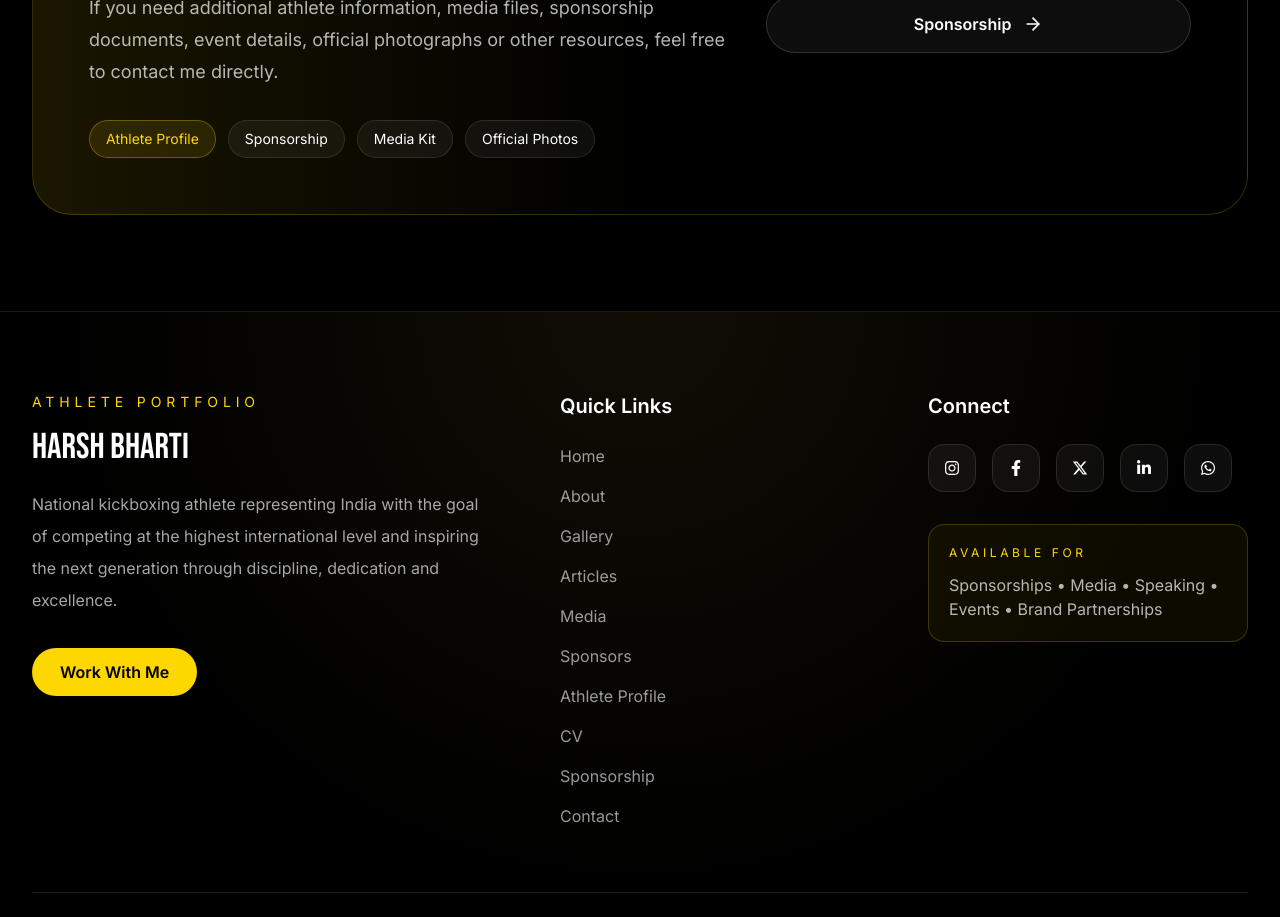
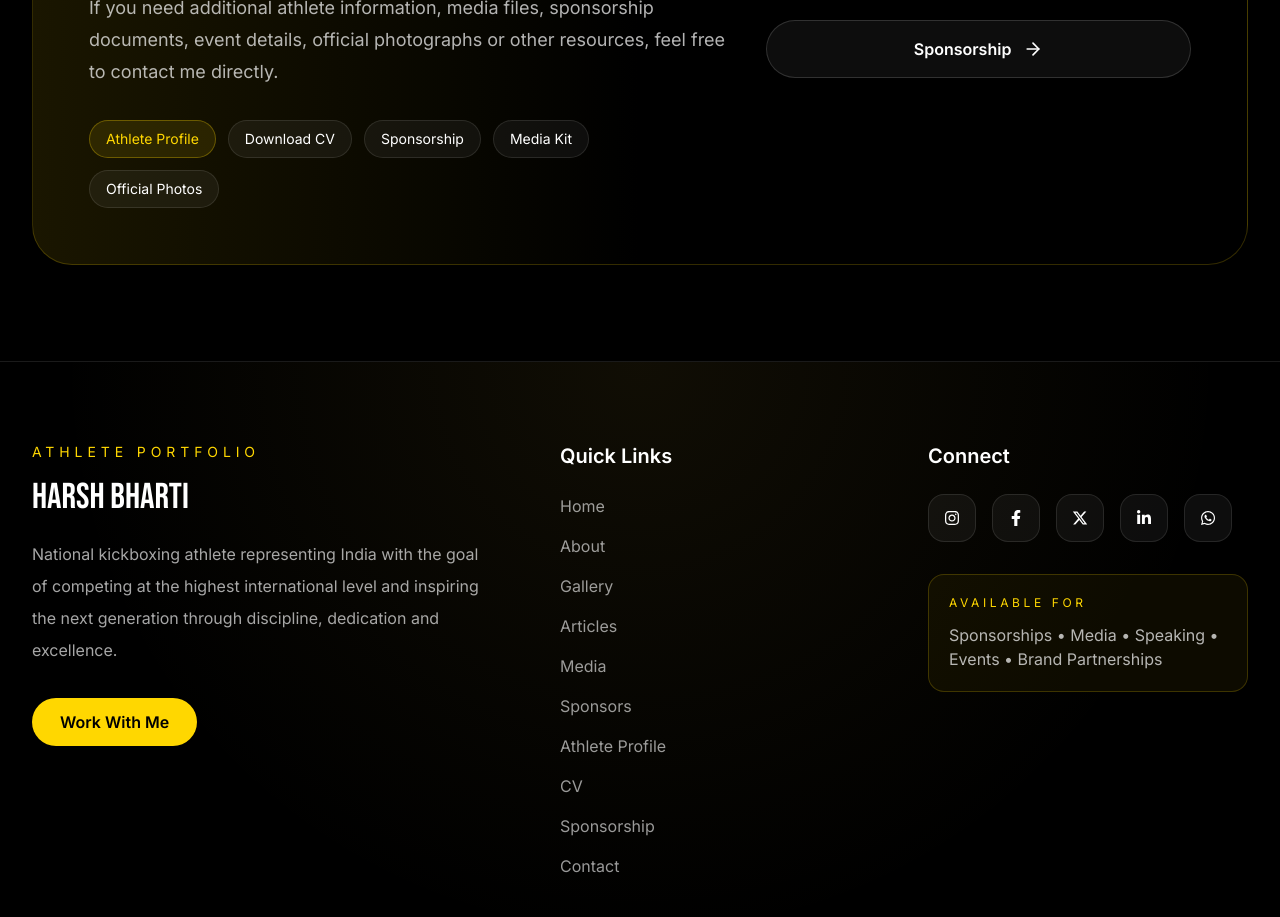
Before and after one commit to harshbharti55/kickboxer-harsh, a Next.js app: page /downloads in a window 1280 px wide. Shown: the part 2680-3597 px from the top of the page. Built offline with nearby package versions, Linux system fonts and the light colour scheme.

Commit message:
Make athlete resource calls to action navigable

```diff
--- a/components/DownloadCTA.tsx
+++ b/components/DownloadCTA.tsx
@@ -40,13 +40,17 @@ export default function DownloadCTA() {
 
             <div className="mt-8 flex flex-wrap gap-3">
 
-              <span className="rounded-full border border-gold/30 bg-gold/10 px-4 py-2 text-sm text-gold">
+              <a href="/athlete-profile" className="rounded-full border border-gold/30 bg-gold/10 px-4 py-2 text-sm text-gold transition hover:bg-gold hover:text-black">
                 Athlete Profile
-              </span>
+              </a>
 
-              <span className="rounded-full border border-white/10 bg-white/5 px-4 py-2 text-sm text-white">
+              <a href="/cv" className="rounded-full border border-white/10 bg-white/5 px-4 py-2 text-sm text-white transition hover:border-gold/40 hover:text-gold">
+                Download CV
+              </a>
+
+              <a href="/sponsorship" className="rounded-full border border-white/10 bg-white/5 px-4 py-2 text-sm text-white transition hover:border-gold/40 hover:text-gold">
                 Sponsorship
-              </span>
+              </a>
 
               <span className="rounded-full border border-white/10 bg-white/5 px-4 py-2 text-sm text-white">
                 Media Kit
@@ -72,7 +76,7 @@ export default function DownloadCTA() {
             </a>
 
             <a
-              href="/sponsors"
+              href="/sponsorship"
               className="inline-flex items-center justify-center gap-3 rounded-full border border-white/15 bg-white/5 px-8 py-4 font-semibold text-white transition hover:border-gold/40 hover:bg-white/10"
             >
               Sponsorship
```
